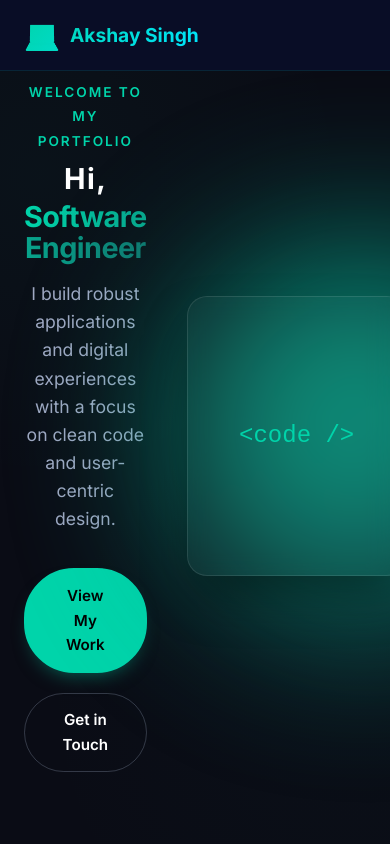
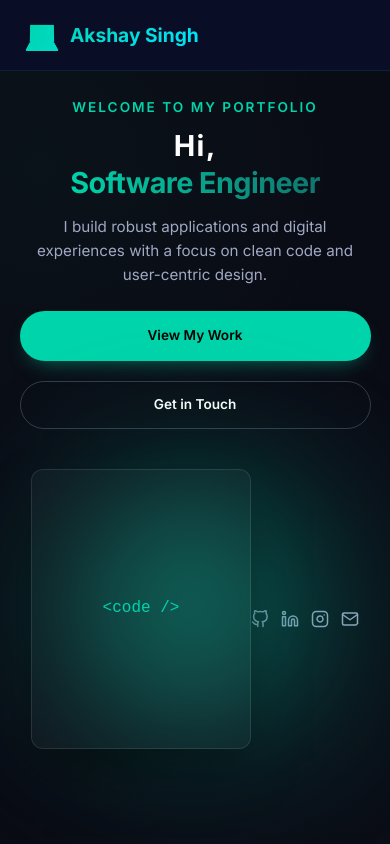
Before and after one commit to ultroi/AkshayPortfolio, a React (Create React App) app: page / in a window 390 px wide. Shown: the top 844 px of the page. Built offline with nearby package versions, Linux system fonts and the light colour scheme; no server answers.

Commit message:
refactor Hero component styles for improved responsiveness and layout consistency

```diff
--- a/src/styles/Hero.css
+++ b/src/styles/Hero.css
@@ -3,7 +3,7 @@
   display: flex;
   align-items: center;
   justify-content: center;
-  padding: 80px 24px;
+  padding: clamp(40px, 8vw, 80px) clamp(16px, 5vw, 24px);
   background: radial-gradient(circle at 10% 20%, rgba(0, 212, 170, 0.03) 0%, transparent 40%),
               radial-gradient(circle at 90% 80%, rgba(15, 118, 110, 0.03) 0%, transparent 40%);
   overflow: hidden;
@@ -15,7 +15,7 @@
   display: grid;
   grid-template-columns: 1.2fr 0.8fr;
   align-items: center;
-  gap: 40px;
+  gap: clamp(20px, 5vw, 40px);
 }
 
 /* LEFT CONTENT */
@@ -32,7 +32,7 @@
   font-size: clamp(2.5rem, 6vw, 4rem);
   line-height: 1.1;
   font-weight: 800;
-  margin-bottom: 24px;
+  margin-bottom: clamp(16px, 3vw, 24px);
 }
 
 .name-highlight {
@@ -56,11 +56,11 @@
 }
 
 .hero-description {
-  font-size: 1.1rem;
+  font-size: clamp(0.95rem, 2vw, 1.1rem);
   color: var(--text-secondary, #94a3b8);
   line-height: 1.6;
-  margin: 0 auto 35px;
-  max-width: 500px;
+  margin: 0 auto clamp(24px, 5vw, 35px);
+  max-width: clamp(280px, 90vw, 500px);
   text-align: center;
 }
 
@@ -83,9 +83,9 @@
 }
 
 .btn {
-  padding: 14px 32px;
+  padding: clamp(12px, 2vw, 14px) clamp(24px, 4vw, 32px);
   border-radius: 50px; /* Modern pill shape */
-  font-size: 0.95rem;
+  font-size: clamp(0.85rem, 2vw, 0.95rem);
   font-weight: 600;
   transition: all 0.3s cubic-bezier(0.4, 0, 0.2, 1);
 }
@@ -113,22 +113,24 @@
 
 /* SOCIALS */
 .hero-socials {
-  position: absolute;
-  bottom: -40px;
-  right: 120px;
-
   display: flex;
-  gap: 18px;
+  gap: clamp(12px, 3vw, 18px);
+  justify-content: center;
+  margin-top: clamp(20px, 5vw, 40px);
+  flex-wrap: wrap;
 }
 
 .social-icon {
   color: var(--text-secondary, #94a3b8);
   transition: 0.3s;
+  display: flex;
+  align-items: center;
+  justify-content: center;
 }
 
 .social-icon svg {
-  width: 22px;
-  height: 22px;
+  width: clamp(18px, 4vw, 22px);
+  height: clamp(18px, 4vw, 22px);
 }
 
 .social-icon:hover {
@@ -146,8 +148,8 @@
 
 .gradient-blob {
   position: absolute;
-  width: 350px;
-  height: 350px;
+  width: clamp(200px, 40vw, 350px);
+  height: clamp(200px, 40vw, 350px);
   background: linear-gradient(135deg, #00d4aa 0%, #0f766e 100%);
   border-radius: 50%;
   filter: blur(80px);
@@ -157,19 +159,19 @@
 }
 
 .visual-card {
-  width: 280px;
-  height: 350px;
+  width: clamp(180px, 50vw, 280px);
+  height: clamp(220px, 60vw, 350px);
   background: rgba(255, 255, 255, 0.03);
   backdrop-filter: blur(10px);
   border: 1px solid rgba(255, 255, 255, 0.1);
-  border-radius: 20px;
+  border-radius: clamp(12px, 3vw, 20px);
   z-index: 2;
   display: flex;
   align-items: center;
   justify-content: center;
   font-family: monospace;
   color: #00d4aa;
-  font-size: 1.5rem;
+  font-size: clamp(1rem, 3vw, 1.5rem);
   box-shadow: 0 25px 50px -12px rgba(0, 0, 0, 0.5);
 }
 
@@ -180,10 +182,8 @@
 
 /* RESPONSIVE */
 @media (max-width: 1024px) {
-  .hero-socials {
-    position: static;
-    justify-content: center;
-    margin-top: 20px;
+  .hero-container {
+    grid-template-columns: 1fr;
   }
 
   .hero-description {
@@ -191,7 +191,7 @@
     margin-right: auto;
   }
 
-  .hero-buttons, .hero-socials {
+  .hero-buttons {
     justify-content: center;
   }
 }
```
